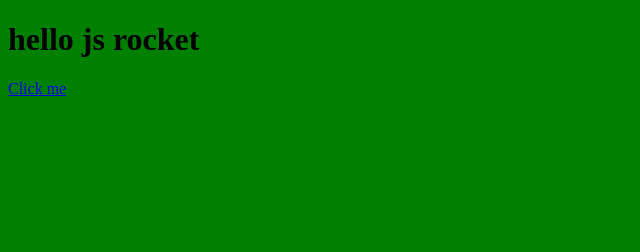
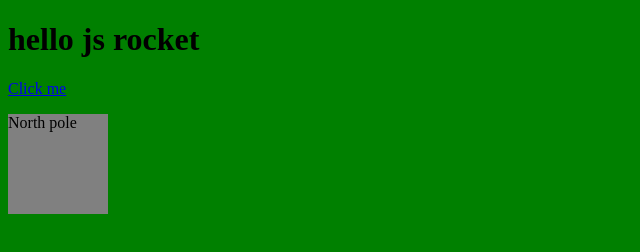
Before and after one commit to juschm/js-rocket, a plain HTML site: page index.html in a window 1280 px wide. Both pictures are taken after a click on the link "Click me". Shown: the whole page, without its empty margins (0-640 px from the left). Drawn offline with Linux system fonts and the light colour scheme.

Commit message:
tried changing of functions

```diff
--- a/css/style.css
+++ b/css/style.css
@@ -1,3 +1,17 @@
 body{
 	background-color: green;
 }
+
+.cool{
+	visibility: hidden;
+	width: 100px;
+	height: 100px;
+	background-color: blue;
+	transition: background-color 1s;
+}
+
+.cool.grey{
+	visibility: visible;
+	/*display: block;*/
+	background-color: grey;
+}
--- a/index.html
+++ b/index.html
@@ -7,6 +7,10 @@
 </head>
 <body>
 	<h1>hello js rocket</h1>
-	<a href="#" onclick="sayMyName('Glitterbug');">Click me</a>
+	<a href="#" onclick="doCoolStuff();">Click me</a>
+
+	<div class="cool" id="cool">
+		<p>North pole</p>
+	</div>
 </body>
 </html>
--- a/js/script.js
+++ b/js/script.js
@@ -1,3 +1,15 @@
+
+var doCoolStuff = function () {
+	var currentClassName = document.getElementById('cool').className;
+
+	if (currentClassName == 'cool'){
+		document.getElementById('cool').className ='cool grey';
+	} else {
+		document.getElementById('cool').className ='cool';
+	};
+
+}
+
 var sayMyName = function (name) {
 	alert ('My name is '+name);
 }
```
